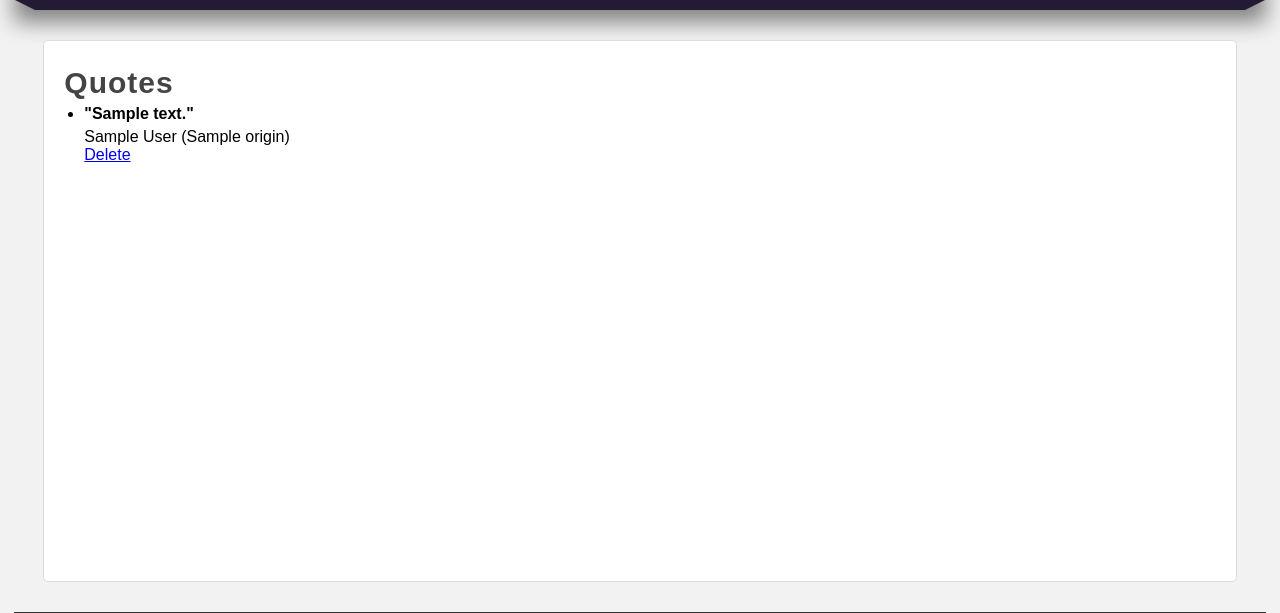
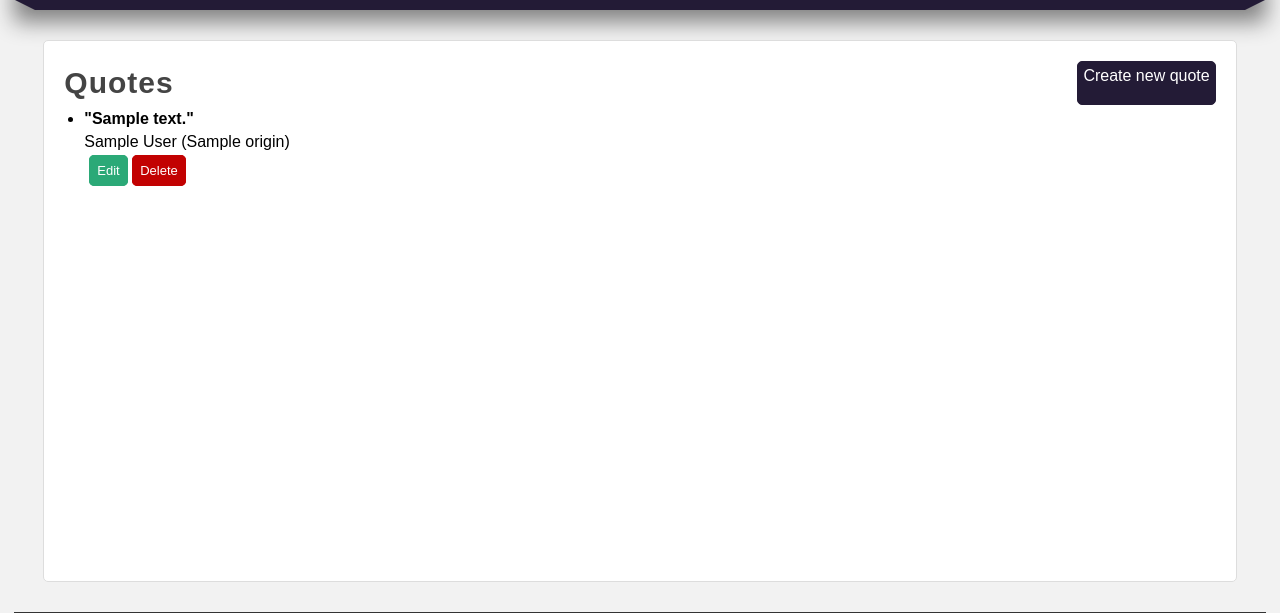
Before and after one commit to angeben/django-flask, a Django app: template djangoDemoProject/myapp/templates/quotes.html in a window 1280 px wide. Shown: the part 182-795 px from the top of the page. Run offline with Django 3.2, Linux system fonts and the light colour scheme; the template is opened without the code that fills it: most values are stand-ins (such as "Sample title", 1, 10 or a date in 2020).

Commit message:
feat: add quote functionalities

```diff
--- a/djangoDemoProject/djangoDemoProject/urls.py
+++ b/djangoDemoProject/djangoDemoProject/urls.py
@@ -29,6 +29,5 @@ urlpatterns = [
     path('quotes/<int:id>/', views.get_quote, name="get-quote"),
     path('quotes/<int:id>/edit/', views.edit_quote, name="update-quote"),
     path('quotes/<int:id>/delete/', views.delete_quote, name="delete-quote"),
-    path('quotes/create/', views.create_quote, name="create-quote"),
-    path('quotes/save/', views.save_quote, name="save-quote")
+    path('quotes/create/', views.create_quote, name="create-quote")
 ]
--- a/djangoDemoProject/myapp/static/css/styles.css
+++ b/djangoDemoProject/myapp/static/css/styles.css
@@ -4,16 +4,7 @@
     font-family: sans-serif, Arial, Helvetica;
 }
 
-.box p, .box h2, .box h3, .box ul{
-    margin-top: 5px;
-    margin-bottom: 5px;
-}
-
-.box ul, .box ol{
-    margin-left: 20px;
-    margin-bottom: 10px;
-}
-
+/* Layout structure*/
 body{
     background-color: #f2f2f2;
 }
@@ -25,6 +16,19 @@ header{
     margin: 0px auto;
 }
 
+footer{
+    width: 1250px;
+    background-color: #161024;
+    border: 1px solid #333;
+    color: #d1d4d6;
+    text-align: center;
+    margin: 0 auto;
+    padding-top: 10px;
+    padding-bottom: 10px;
+    box-shadow: 0 px 0px 20px gray;
+}
+
+/* Logo */
 #logo{
     width: 50%;
     height: 130px;
@@ -49,6 +53,7 @@ header{
     color: #2ba977;
 }
 
+/* Navigation bar */
 nav{
     width: 1250px;
     height: 40px;
@@ -111,6 +116,7 @@ nav ul li a:hover{
     float: left;
 }
 
+/* General page content*/
 #content{
     width: 1212px;
     min-height: 500px;
@@ -127,6 +133,16 @@ nav ul li a:hover{
     border: 1px solid #ddd;
     border-radius: 5px;
     margin: 0 auto;
+}
+
+.box p, .box h2, .box h3, .box ul{
+    margin-top: 5px;
+    margin-bottom: 5px;
+}
+
+.box ul, .box ol{
+    margin-left: 20px;
+    margin-bottom: 10px;
 }
 
 .box form{
@@ -173,14 +189,103 @@ nav ul li a:hover{
     margin-top: 5px;
 }
 
-footer{
-    width: 1250px;
-    background-color: #161024;
-    border: 1px solid #333;
-    color: #d1d4d6;
-    text-align: center;
-    margin: 0 auto;
-    padding-top: 10px;
-    padding-bottom: 10px;
-    box-shadow: 0 px 0px 20px gray;
+.form_input{
+    background-color: rgb(224, 255, 255);
+    text-indent: 5px;
 }
+
+.form_input_area{
+    background-color: rgb(224, 255, 255);
+    padding: 5px;
+}
+
+/* Styles for Quotes page*/
+.flex-container {
+    display: flex;
+    flex-direction: row;
+    justify-content: space-between;
+}
+
+.flex-column-title {
+    display: flex;
+    flex-direction: column;
+    color: #444;
+    letter-spacing: 1px;
+    font-size: 30px;
+    margin-bottom: 10px;
+    margin-top: 5px;
+}
+
+.flex-column-button {
+    display: flex;
+    flex-direction: column;
+    padding: 5px;
+    padding-top: 5px;
+    background: #231b36;
+    color: white;
+    transition: 300ms all;
+    text-decoration: none;
+    border: 1px solid #231b36;
+    border-radius: 5px;
+}
+
+.flex-column-button:hover{
+    cursor: pointer;
+    background: #3c2e5b;
+}
+
+.quoteActions{
+    padding: 5px;
+    margin-top: 5px;
+    color: white;
+}
+
+.editQuote{
+    padding: 7px;
+    margin-top: 5px;
+    background: #2ba977;
+    color: white;
+    border: 1px #444;
+    transition: 300ms all;
+    text-decoration: none;
+    font-size: small;
+    border: 1px solid #2ba977;
+    border-radius: 5px;
+}
+.editQuote:hover{
+    cursor: pointer;
+    background: #1f7e58;
+}
+
+.deleteQuote{
+    padding: 7px;
+    margin-top: 5px;
+    background: #c20101;
+    color: white;
+    border: 1px #444;
+    transition: 300ms all;
+    text-decoration: none;
+    font-size: small;
+    border: 1px solid #c20101;
+    border-radius: 5px;
+}
+.deleteQuote:hover{
+    cursor: pointer;
+    background: #970101;
+}
+
+.createQuote{
+    padding: 7px;
+    margin-top: 5px;
+    float: right;
+    background: #c20101;
+    color: white;
+    border: 1px #444;
+    transition: 300ms all;
+    text-decoration: none;
+    font-size: small;
+}
+.createQuote:hover{
+    cursor: pointer;
+    background: #970101;
+}
--- a/djangoDemoProject/myapp/templates/contact.html
+++ b/djangoDemoProject/myapp/templates/contact.html
@@ -6,4 +6,8 @@ Contact Page
 
 {% block content %}
 <h2 class="title">Contact</h2>
+<p>You can contact me at <em>benitezgomezan@gmail.com</em></p>
+<a href="https://github.com/angeben">My Github</a>
+</br>
+<a href="https://www.linkedin.com/in/angel-benitez-gomez/">My LinkedIn</a>
 {% endblock%}
--- a/djangoDemoProject/myapp/templates/helloWorld.html
+++ b/djangoDemoProject/myapp/templates/helloWorld.html
@@ -7,4 +7,5 @@ Hello World
 {% block content %}
 <h1 class="title">Hello World!!</h1>
 <h3>This is my first Django project</h3>
+<p>"Lorem ipsum dolor sit amet, consectetur adipiscing elit, sed do eiusmod tempor incididunt ut labore et dolore magna aliqua. Ut enim ad minim veniam, quis nostrud exercitation ullamco laboris nisi ut aliquip ex ea commodo consequat. Duis aute irure dolor in reprehenderit in voluptate velit esse cillum dolore eu fugiat nulla pariatur. Excepteur sint occaecat cupidatat non proident, sunt in culpa qui officia deserunt mollit anim id est laborum."</p>
 {% endblock%}
--- a/djangoDemoProject/myapp/templates/index.html
+++ b/djangoDemoProject/myapp/templates/index.html
@@ -6,9 +6,10 @@ Home Page
 
 {% block content %}
 <h1 class="title">Home Page</h1>
-<h3>This is the home page</h3>
+<h4>This is the home page of this web application.</h4>
+<p>It has been developed with Django, and showcases interaction with a database.</p>
 
-<h3>List of tools involved in the project</h3>
+<p>The list of tools involved in the project are:</p>
 <ul>
     {% for tool in tools%}
     <li>{{tool}}</li>
--- a/djangoDemoProject/myapp/templates/quotes.html
+++ b/djangoDemoProject/myapp/templates/quotes.html
@@ -5,8 +5,10 @@ Quotes
 {% endblock %}
 
 {% block content %}
-<h2 class="title">Quotes</h2>
-
+<div class='flex-container'>
+    <h2 class="flex-column-title">Quotes</h2>
+    <a href="{% url 'create-quote' %}" class='flex-column-button'>Create new quote</a>
+</div>
     <ul>
         {% for q in quotes%}
         <li>
@@ -14,10 +16,12 @@ Quotes
             <p>
                 {{q.author}} ({{q.origin}})
                 </br>
-                <a href="{% url 'delete-quote' id=q.id %}">Delete</a>
+                <div class="quoteActions">
+                    <a href="{% url 'update-quote' id=q.id %}" class='editQuote'>Edit</a>
+                    <a href="{% url 'delete-quote' id=q.id %}" class='deleteQuote'>Delete</a>
+                </div>
             </p>
         </li>
         {% endfor %}
     </ul>
-
 {% endblock%}
--- a/djangoDemoProject/myapp/templates/sayHi.html
+++ b/djangoDemoProject/myapp/templates/sayHi.html
@@ -12,4 +12,6 @@
     {% else %}everyone!!!
     {% endif %}
 </h3>
+<p>If you try to visit the url <em>'/say-hi/&#123;Your name&#125;'</em> a special message will be displayed instead of <em>"Hi everyone!!!"</em>.</p>
+<p>If you visit the url <em>'/say-hi/&#123;world&#125;'</em>, you will be redirected to the Hello World! page.</p>
 {% endblock%}
```
Also changed, not shown: djangoDemoProject/myapp/forms.py (added, +42 -0 lines), djangoDemoProject/myapp/templates/createQuote.html (+3 -17 lines), djangoDemoProject/myapp/templates/createQuoteForm.html (added, +29 -0 lines), djangoDemoProject/myapp/views.py (+42 -31 lines), djangoDemoProject/db.sqlite3.
